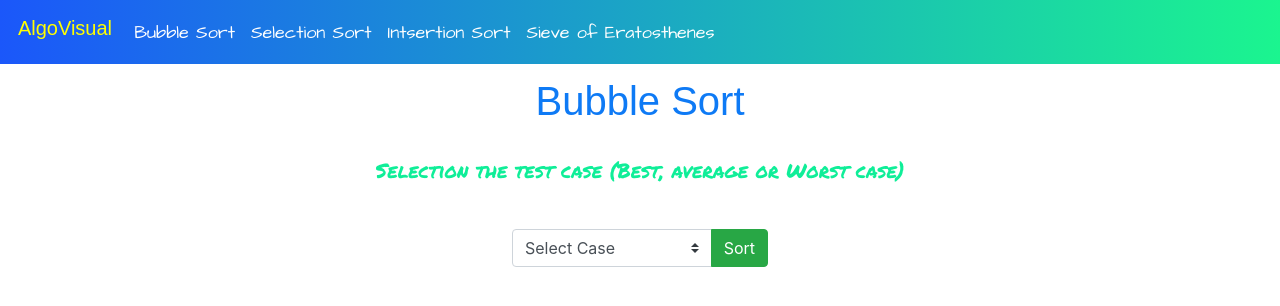
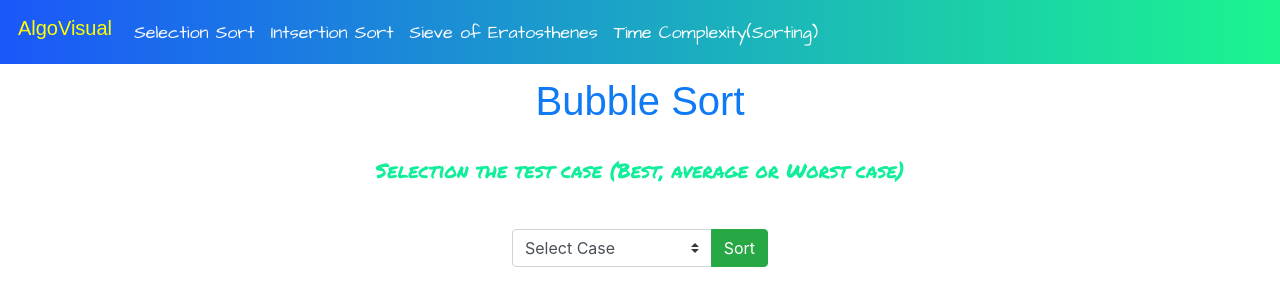
Before and after one commit to bisht-ruchir-007/Algo_Visual, a plain HTML site: page AlgoVisual/bubbleSort.html in a window 1280 px wide. Drawn offline with nearby package versions, Linux system fonts and the light colour scheme; a web font is replaced by a local one.

Commit message:
Update bubbleSort.html

```diff
--- a/AlgoVisual/bubbleSort.html
+++ b/AlgoVisual/bubbleSort.html
@@ -42,9 +42,6 @@
       <div class="collapse navbar-collapse" id="navbarNavDropdown">
         <ul class="navbar-nav">
           <li class="nav-item">
-            <a class="nav-link" href="/bubbleSort.html">Bubble Sort </a>
-          </li>
-          <li class="nav-item">
             <a class="nav-link" href="/selectionSort.html">Selection Sort</a>
           </li>
           <li class="nav-item">
@@ -52,6 +49,9 @@
           </li>
           <li class="nav-item">
             <a class="nav-link" href="/soe.html">Sieve of Eratosthenes</a>
+          </li>
+          <li class="nav-item">
+            <a class="nav-link" href="/sorting.html">Time Complexity(Sorting)</a>
           </li>
         </ul>
       </div>
```
